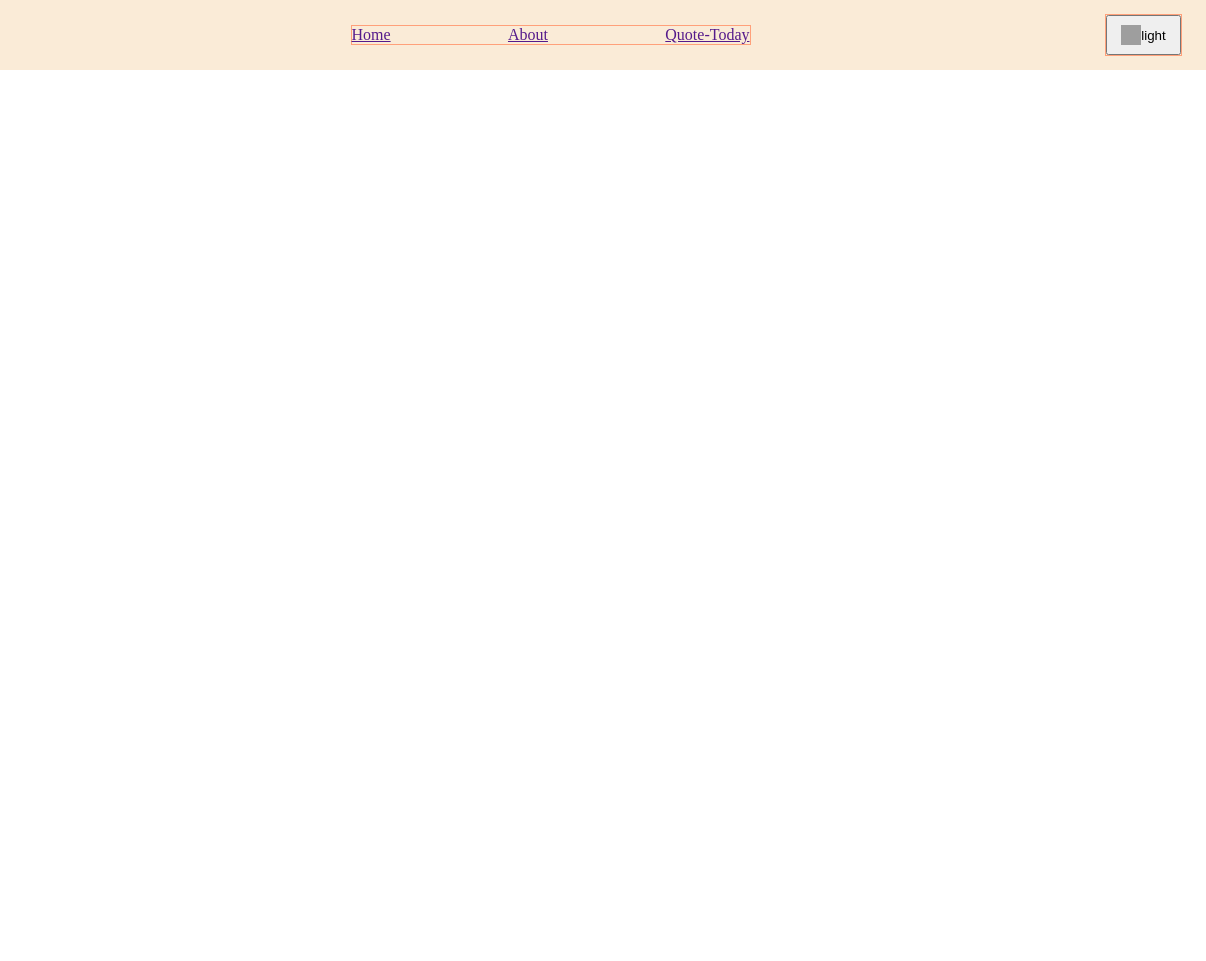
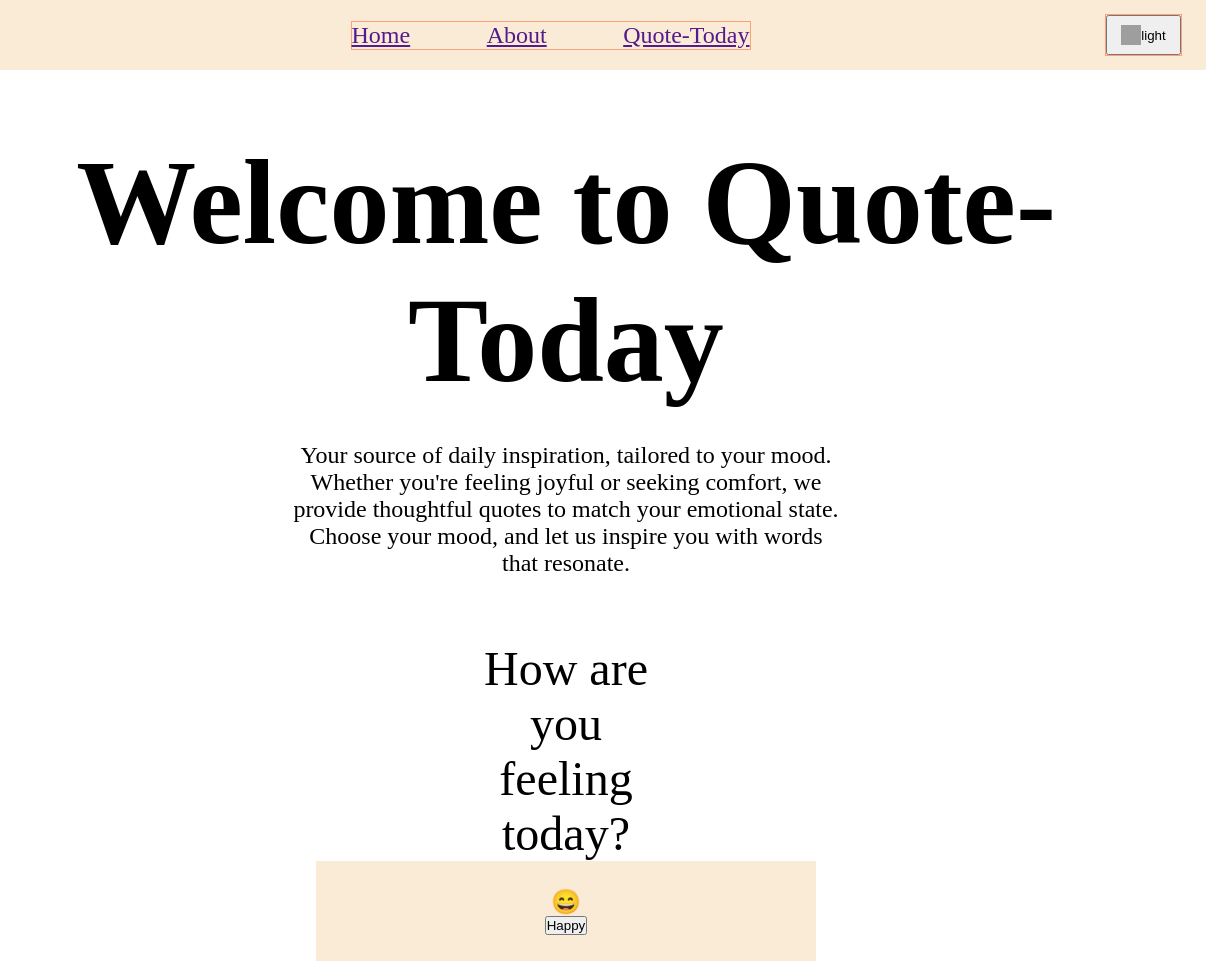
Before and after one commit to SteveKamoni/Quote-Today, a plain HTML site: page index.html in a window 1280 px wide. Shown: the full height of the page, 74-1280 px from the left. Before the commit the page ends 800 px from the top, so only its background shows below. Drawn offline with Linux system fonts and the light colour scheme; grey boxes are pictures that could not be loaded.

Commit message:
building structure

```diff
--- a/index.html
+++ b/index.html
@@ -39,6 +39,27 @@
         </button>
       </div>
     </nav>
+    <header>
+      <h1>Welcome to Quote-Today</h1>
+    </header>
+    <section class="intro-cont">
+      <p class="intro">
+        Your source of daily inspiration, tailored to your mood. Whether you're
+        feeling joyful or seeking comfort, we provide thoughtful quotes to match
+        your emotional state. Choose your mood, and let us inspire you with
+        words that resonate.
+      </p>
+    </section>
+
+    <section class="feel">
+      <p>How are you feeling today?</p>
+    </section>
+
+    <section class="decn">
+      <div class="decn-inner">
+        <div class="decn-box"><span>😄</span><button>Happy</button></div>
+      </div>
+    </section>
     <script src="script.js"></script>
   </body>
 </html>
--- a/style.css
+++ b/style.css
@@ -2,6 +2,12 @@
   margin: 0;
   padding: 0;
   box-sizing: border-box;
+}
+
+:root {
+  --primary-color: rgba(17, 45, 66, 1);
+  --secondary-color: rgba(167, 189, 200, 1);
+  --supporting-color: rgba(245, 123, 89, 1);
 }
 
 body {
@@ -9,8 +15,10 @@ body {
   background-position: center;
   background-repeat: no-repeat;
   background-attachment: fixed;
+  font-size: 1.5em;
 }
 
+/** Nav section */
 .nav {
   display: flex;
   flex-direction: row;
@@ -58,3 +66,54 @@ body {
   width: 20px;
   height: 20px;
 }
+
+/** header sect */
+header {
+  text-align: center;
+  font-size: 2.5em;
+  margin-top: 4rem;
+}
+
+/** intro section */
+.intro-cont,
+.feel {
+  display: flex;
+  flex-direction: row;
+  justify-content: center;
+}
+
+.intro {
+  max-width: 550px;
+  margin-top: 2rem;
+  font-size: 1em;
+  text-align: center;
+}
+
+.feel p {
+  max-width: 200px;
+  margin-top: 4rem;
+  text-align: center;
+  font-size: 2em;
+}
+
+.decn,
+.decn-inner {
+  display: flex;
+  flex-direction: row;
+  justify-content: center;
+}
+
+.decn-inner {
+  width: 500px;
+  height: 100px;
+  align-items: center;
+  justify-content: space-evenly;
+  background-color: antiquewhite;
+}
+
+.decn-box {
+  width: 100px;
+  display: flex;
+  flex-direction: column;
+  align-items: center;
+}
```
